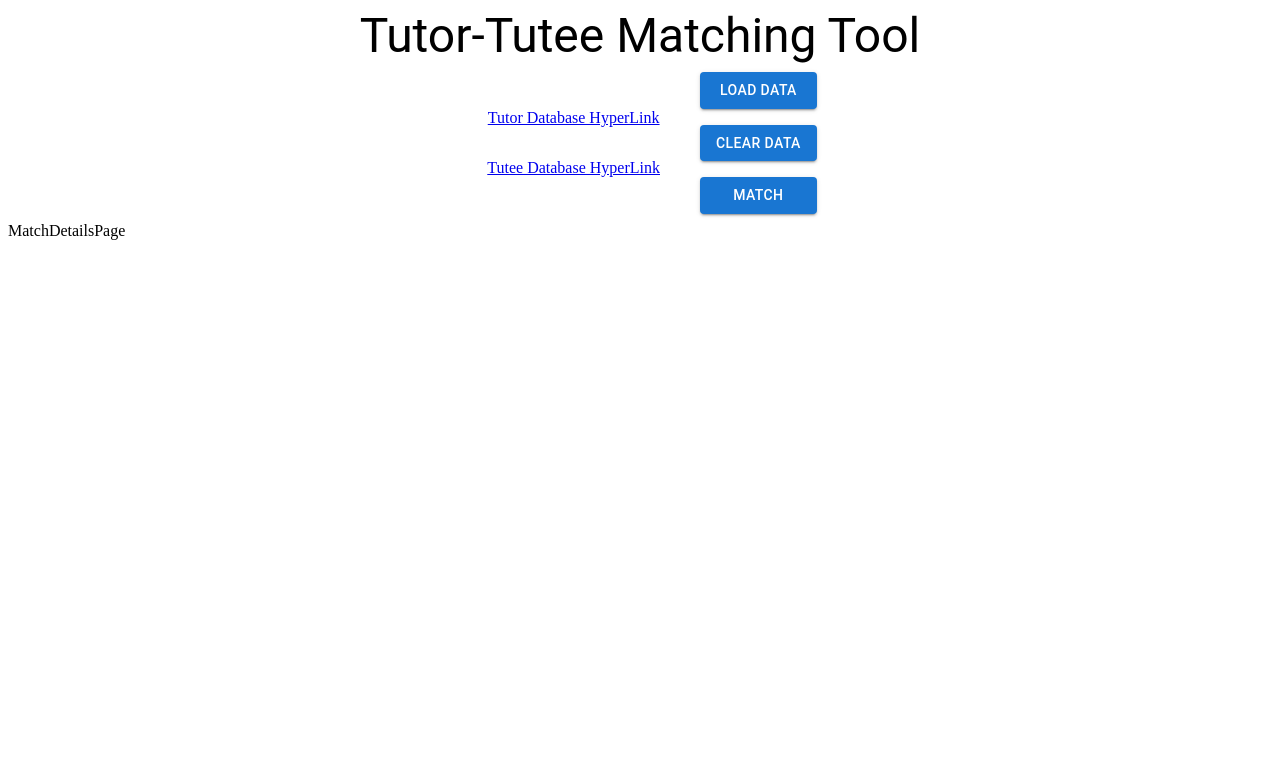
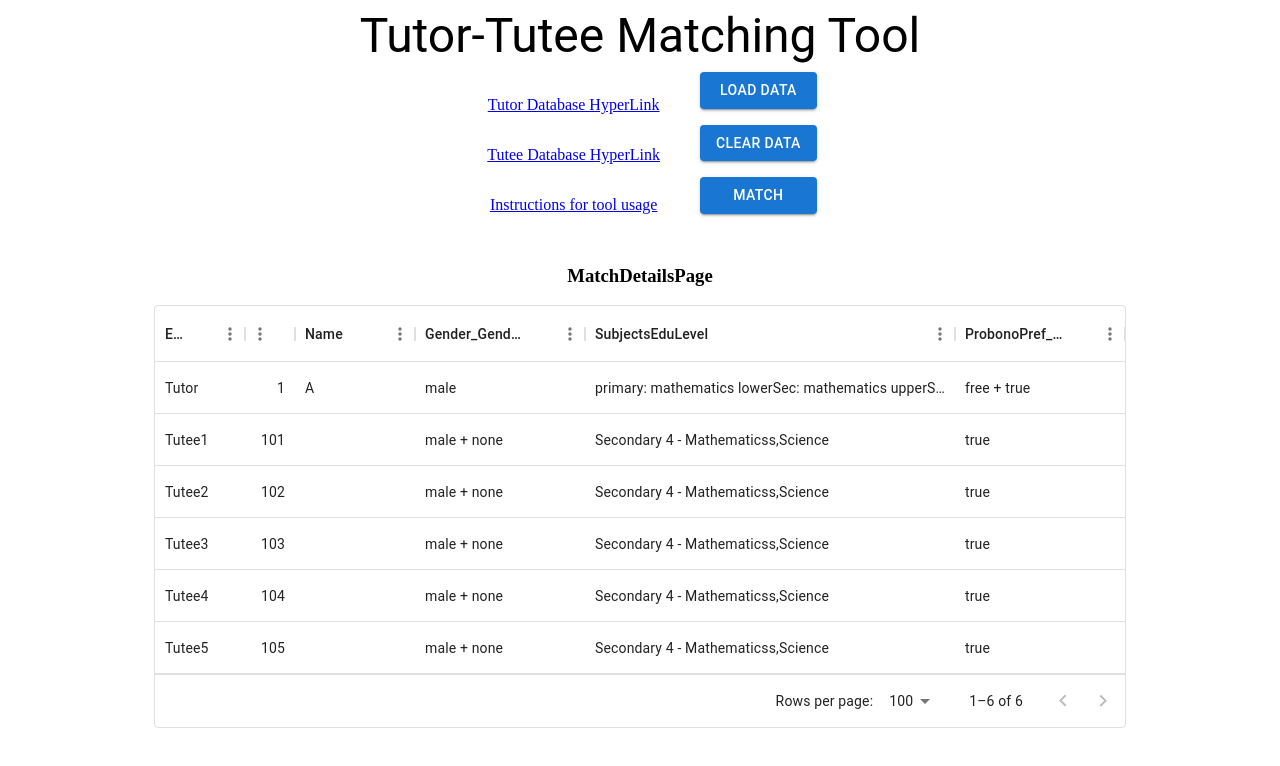
Before and after one commit to bettersg/edukit, a React (Vite) app: page /details in a window 1280 px wide. Shown: the top 766 px of the page. Built offline with nearby package versions, Linux system fonts and the light colour scheme.

Commit message:
Mapped State Variable to display table for page#2

```diff
--- a/src/components/DataLoadForm.tsx
+++ b/src/components/DataLoadForm.tsx
@@ -1,9 +1,12 @@
 // @ts-nocheck
+import {useNavigate} from 'react-router-dom'
 import {useDispatch} from 'react-redux'
 import {matchesSummaryActions} from '../store/matchesSummarySlice'
+import {unmatchedTuteesActions} from "../store/unmatchedTuteesSlice"
 import {Stack, Button} from "@mui/material"
 
 const DataLoadForm = () => {
+  const navigate = useNavigate()
   const dispatch = useDispatch()
   let tutorRawData = []
   let tuteeRawData = []
@@ -103,10 +106,6 @@ const DataLoadForm = () => {
       alert("Tutee Data Loaded!")
       // console.log(tuteeRawData)
     })
-  }
-
-  const clearData = () => {
-
   }
 
   const calculateMatches = () => {
@@ -231,13 +230,23 @@ const DataLoadForm = () => {
     }
     dispatch(matchesSummaryActions.updateMatchesSummary(matchesSummary))
     console.log(matchingList)
+    navigate("/")
  }
+
+ const clearData = () => {
+    delete window.tutorRawData
+    delete window.tuteeRawData
+    dispatch(matchesSummaryActions.resetMatchesSummary())
+    dispatch(unmatchedTuteesActions.resetUnmatchedTutees())
+ }
+
   return (
     <Stack alignItems="center" justifyContent="center" sx={{w:100}}>
     <Stack direction="row">
       <Stack direction="column" alignItems="center" justifyContent="center" sx={{m:2}}>
         <a href="https://docs.google.com/spreadsheets/d/1WFCDr9R4_A3wDRCeWcR6K8XK-_Rx30gqGGCgzF6Y65c/edit#gid=0" target="_blank" style={{margin:"1rem"}}>Tutor Database HyperLink</a>
         <a href="https://docs.google.com/spreadsheets/d/1QyUr8axA_qb5kuddaL4dvOwNo7VT8k5o2POgLO9G84g/edit#gid=0" target="_blank" style={{margin:"1rem"}}>Tutee Database HyperLink</a>
+        <a href="https://docs.google.com/spreadsheets/d/1Xj0zkL2h0nyUR25NKtCIv3QVjZee6bLyWUdpbxVCVT0/edit?usp=sharing" target="_blank" style={{margin:"1rem"}}>Instructions for tool usage</a>
       </Stack>
       <Stack direction="column">
       <Button variant="contained" sx={{m:1}} onClick={loadData}>Load Data</Button>
--- a/src/components/MainMatchingTable.tsx
+++ b/src/components/MainMatchingTable.tsx
@@ -1,9 +1,13 @@
 // @ts-nocheck
-import { useSelector } from 'react-redux';
+import {useNavigate} from 'react-router-dom'
+import {useSelector, useDispatch } from 'react-redux';
+import {selectedTutorMatchesActions} from "../store/selectedTutorMatchesSlice"
 import {Stack} from '@mui/material'
-import {DataGrid, GridColDef, GridValueGetterParams} from '@mui/x-data-grid'
+import {DataGrid, GridColDef, GridEventListener, GridValueGetterParams} from '@mui/x-data-grid'
 
 const MainMatchingTable = () => {
+    const navigate = useNavigate()
+    const dispatch = useDispatch()
     const matchingTable = useSelector((state)=>state.matchesSummary)
     const columns: GridColDef[] = [
         { field: 'Tutor', headerName: 'Tutor', width: 130 },
@@ -13,11 +17,24 @@ const MainMatchingTable = () => {
         { field: 'Tutee4', headerName: 'Tutee-4', width: 70, type: 'number'},
         { field: 'Tutee5', headerName: 'Tutee-5', width: 70, type: 'number'},
       ];
-
       const rows = matchingTable.map((tutorDetail, idx)=>{
         // console.log(idx, tutorDetail)
         return {id:idx, Tutor:tutorDetail.tutor, Tutee1: tutorDetail.tutee1, Tutee2: tutorDetail.tutee2, Tutee3: tutorDetail.tutee3, Tutee4: tutorDetail.tutee4, Tutee5: tutorDetail.tutee5}
       })
+      const handleRowClick : GridEventListener = (params, event, details) => {
+        const tutorIndex = parseInt(params.row.Tutor.split("-")[1])
+        const tutor = window.tutorRawData.find((row)=>(parseInt(row.index) === tutorIndex))
+        const tutee1 = window.tuteeRawData.find((row)=>(parseInt(row.index) === parseInt(params.row.Tutee1)))
+        const tutee2 = window.tuteeRawData.find((row)=>(parseInt(row.index) === parseInt(params.row.Tutee2)))
+        const tutee3 = window.tuteeRawData.find((row)=>(parseInt(row.index) === parseInt(params.row.Tutee3)))
+        const tutee4 = window.tuteeRawData.find((row)=>(parseInt(row.index) === parseInt(params.row.Tutee4)))
+        const tutee5 = window.tuteeRawData.find((row)=>(parseInt(row.index) === parseInt(params.row.Tutee5)))
+        // console.log(tutorIndex, tutee1, tutee2, tutee3, tutee4, tutee5)
+        // console.log(window.tutorRawData)
+        // console.log(window.tuteeRawData)
+        console.log(tutor, tutee1, tutee2, tutee3, tutee4, tutee5)
+        navigate("/details")
+      }
 
   return (
     <>
@@ -25,7 +42,7 @@ const MainMatchingTable = () => {
         <h2>
         MainMatchingTable
         </h2>
-        <DataGrid  rows={rows} columns={columns}/>
+        <DataGrid  rows={rows} columns={columns} onRowClick={handleRowClick}/>
         </Stack>
     </>
   )
--- a/src/pages/MatchDetailsPage.tsx
+++ b/src/pages/MatchDetailsPage.tsx
@@ -1,7 +1,39 @@
 // @ts-nocheck
+import {useSelector} from 'react-redux'
+import {Stack} from '@mui/material'
+import {DataGrid, GridColDef, GridEventListener, GridValueGetterParams} from '@mui/x-data-grid'
+
+
 const MatchDetailsPage = () => {
+  const selectedTutorMatches = useSelector((state,action)=>state.selectedTutorMatches)
+  console.log(selectedTutorMatches)
+  const columns: GridColDef[] = [
+    { field: 'Entity', headerName: 'Entity', width: 90 },
+    { field: 'Index', headerName: 'Index', width: 20, type: 'number'},
+    { field: 'Name', headerName: 'Name', width: 120, type: 'string'},
+    { field: 'Gender_GenderPref', headerName: 'Gender_GenderPref', width: 170, type: 'string'},
+    { field: 'SubjectsEduLevel', headerName: 'SubjectsEduLevel', width: 370, type: 'string'},
+    { field: 'ProbonoPref_FinAid', headerName: 'ProbonoPref_FinAid', width: 170, type: 'string'},
+  ];
+  const rowsTutees = selectedTutorMatches.tuteeInfo.map((tutee, idx)=>{
+    return {
+    id: (idx+1),
+    Entity: ("Tutee"+String(idx+1)),
+    Index: tutee.index,
+    Name: tutee.name,
+    Gender_GenderPref: (tutee.gender+" + "+tutee.tutorgenderPref),
+    SubjectsEduLevel: (tutee.educationLevel +" - " +String(tutee.subjects)),
+    ProbonoPref_FinAid: (tutee.onAid)
+  }})
+  const rows = [
+    {id: 0, Entity: "Tutor", Index:selectedTutorMatches.tutor.index, Name:selectedTutorMatches.tutor.name, Gender_GenderPref: selectedTutorMatches.tutor.gender, SubjectsEduLevel: ("primary: " + String(selectedTutorMatches.tutor.primarySubjects) + "   lowerSec: " + String(selectedTutorMatches.tutor.lowerSecSubjects)+ "   upperSec: " + String(selectedTutorMatches.tutor.upperSecSubjects)+ "   jc: " + String(selectedTutorMatches.tutor.jcSubjects)+ "   ib: " + String(selectedTutorMatches.tutor.ibSubjects)), ProbonoPref_FinAid: (selectedTutorMatches.tutor.probonoPref + "  +  " + selectedTutorMatches.tutor.teachUnaided)},
+    ...rowsTutees
+  ]
   return (
-    <div>MatchDetailsPage</div>
+    <Stack alignItems="center">
+      <h3>MatchDetailsPage</h3>
+      <DataGrid  rows={rows} columns={columns} sx={{height: "auto"}}/>
+    </Stack>
   )
 }
 
--- a/src/store/matchesSummarySlice.ts
+++ b/src/store/matchesSummarySlice.ts
@@ -1,10 +1,13 @@
 // @ts-nocheck
 import {createSlice} from '@reduxjs/toolkit'
 
+// const initialState = [
+//     {tutor:"A", tutee1:101, tutee2:102, tutee3:103, tutee4:104, tutee5:105},
+//     {tutor:"B", tutee1:201, tutee2:202, tutee3:203, tutee4:204, tutee5:205},
+//     {tutor:"C", tutee1:301, tutee2:302, tutee3:303, tutee4:304, tutee5:305}
+// ]
 const initialState = [
-    {tutor:"A", tutee1:101, tutee2:102, tutee3:103, tutee4:104, tutee5:105},
-    {tutor:"B", tutee1:201, tutee2:202, tutee3:203, tutee4:204, tutee5:205},
-    {tutor:"C", tutee1:301, tutee2:302, tutee3:303, tutee4:304, tutee5:305}
+    {tutor:"No Data", tutee1:0, tutee2:0, tutee3:0, tutee4:0, tutee5:0},
 ]
 
 const matchesSummary = createSlice({
@@ -13,6 +16,9 @@ const matchesSummary = createSlice({
     reducers: {
         updateMatchesSummary : (state, action) => {
             return [...action.payload]
+        },
+        resetMatchesSummary : (state, action) => {
+            return initialState
         }
     }
 })
--- a/src/store/selectedTutorMatchesSlice.ts
+++ b/src/store/selectedTutorMatchesSlice.ts
@@ -1,12 +1,12 @@
 // @ts-nocheck
 import {createSlice} from '@reduxjs/toolkit'
 const initialState = {
-    tutor: {name:"A", gender:"male", probonoPref: "free", teachUnaided: true, streamPref:["NA","NT","Express","IP","IB"], primarySubjects:["mathematics"], lowerSecSubjects:["mathematics"],upperSecSubjects:["mathematics"], jcSubjects:["mathematics"], ibSubjects:["mathematics"], hrsPerWeek: 6},
-    tutee1: {index:101, gender:"male",tutorgenderPref:"none", educationLevel:"Secondary 4", acadStream:"Express", subjects:["Mathematicss","Science"], onAid:true},
-    tutee2: {index:102, gender:"male",tutorgenderPref:"none", educationLevel:"Secondary 4", acadStream:"Express", subjects:["Mathematicss","Science"], onAid:true},
-    tutee3: {index:103, gender:"male",tutorgenderPref:"none", educationLevel:"Secondary 4", acadStream:"Express", subjects:["Mathematicss","Science"], onAid:true},
-    tutee4: {index:104, gender:"male",tutorgenderPref:"none", educationLevel:"Secondary 4", acadStream:"Express", subjects:["Mathematicss","Science"], onAid:true},
-    tutee5: {index:105, gender:"male",tutorgenderPref:"none", educationLevel:"Secondary 4", acadStream:"Express", subjects:["Mathematicss","Science"], onAid:true},
+    tutor: {index:1, name:"A", gender:"male", probonoPref: "free", teachUnaided: true, streamPref:["NA","NT","Express","IP","IB"], primarySubjects:["mathematics"], lowerSecSubjects:["mathematics"],upperSecSubjects:["mathematics"], jcSubjects:["mathematics"], ibSubjects:["mathematics"], hrsPerWeek: 6},
+    tuteeInfo: [{index:101, gender:"male",tutorgenderPref:"none", educationLevel:"Secondary 4", acadStream:"Express", subjects:["Mathematicss","Science"], onAid:true},
+    {index:102, gender:"male",tutorgenderPref:"none", educationLevel:"Secondary 4", acadStream:"Express", subjects:["Mathematicss","Science"], onAid:true},
+    {index:103, gender:"male",tutorgenderPref:"none", educationLevel:"Secondary 4", acadStream:"Express", subjects:["Mathematicss","Science"], onAid:true},
+    {index:104, gender:"male",tutorgenderPref:"none", educationLevel:"Secondary 4", acadStream:"Express", subjects:["Mathematicss","Science"], onAid:true},
+    {index:105, gender:"male",tutorgenderPref:"none", educationLevel:"Secondary 4", acadStream:"Express", subjects:["Mathematicss","Science"], onAid:true}],
 }
 
 const selectedTutorMatchesSlice = createSlice({
--- a/src/store/unmatchedTuteesSlice.ts
+++ b/src/store/unmatchedTuteesSlice.ts
@@ -1,7 +1,7 @@
 // @ts-nocheck
 import {createSlice} from "@reduxjs/toolkit"
 
-const initialState = [106, 206, 306]
+const initialState = [0]
 
 const unmatchedTuteeSlice = createSlice({
     name: "unmatchedTutee",
@@ -9,6 +9,9 @@ const unmatchedTuteeSlice = createSlice({
     reducers: {
         updateUnmatchedTutees : (state, action) => {
             return [...action.payload]
+        },
+        resetUnmatchedTutees : (state, action) => {
+            return initialState
         }
     }
 })
```
